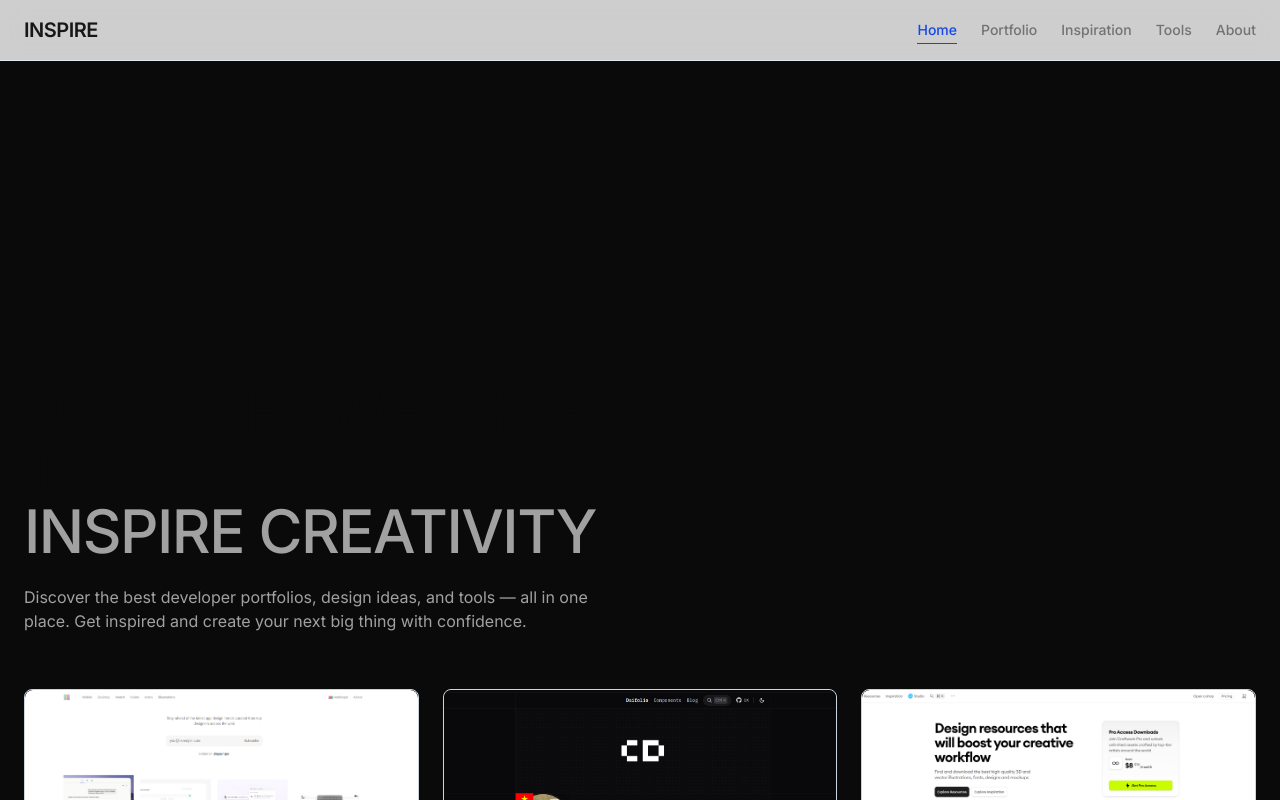
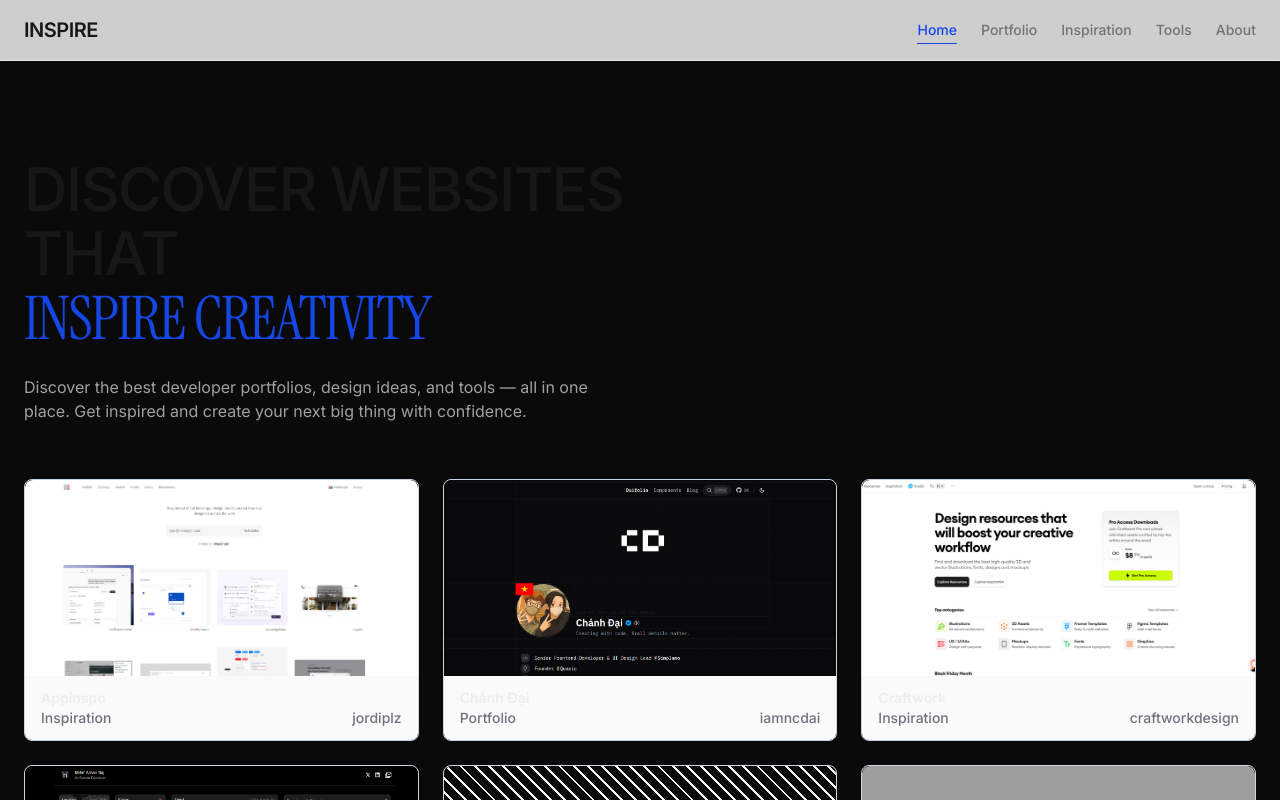
Before and after one commit to prasanjit-dey-ux/Inspohub, a Next.js app in the folder client/: page / in a window 1280 px wide. Shown: the top 800 px of the page. Built offline with nearby package versions, Linux system fonts and the light colour scheme; grey boxes are pictures that could not be loaded.

Commit message:
updateD header

```diff
--- a/client/component/layout/header.tsx
+++ b/client/component/layout/header.tsx
@@ -7,13 +7,13 @@ type HeaderProps = {
 
 export default function Header({title, description, highlight}: HeaderProps){
   return (
-    <div className="pt-80 pb-10">
-      <h1 className="text-6xl font-medium  text-neutral-950 tracking-tight uppercase  max-w-3xl">
+    <div className="pt-20 pb-10 md:pt-24 ">
+      <h1 className="md:text-6xl text-4xl font-medium md:leading-16  text-neutral-900 tracking-tight uppercase max-w-3xl">
         {title}{" "}
         <br />
-        <span className="text-neutral-400">{highlight}</span>
+        <span className=" text-blue-700 font-serif font-medium">{highlight}</span>
       </h1>
-      <p className="text-neutral-400 text-base max-w-xl mt-6">
+      <p className="text-neutral-400 md:text-base text-sm max-w-xl mt-6">
         {description}
       </p>
   </div>
```
